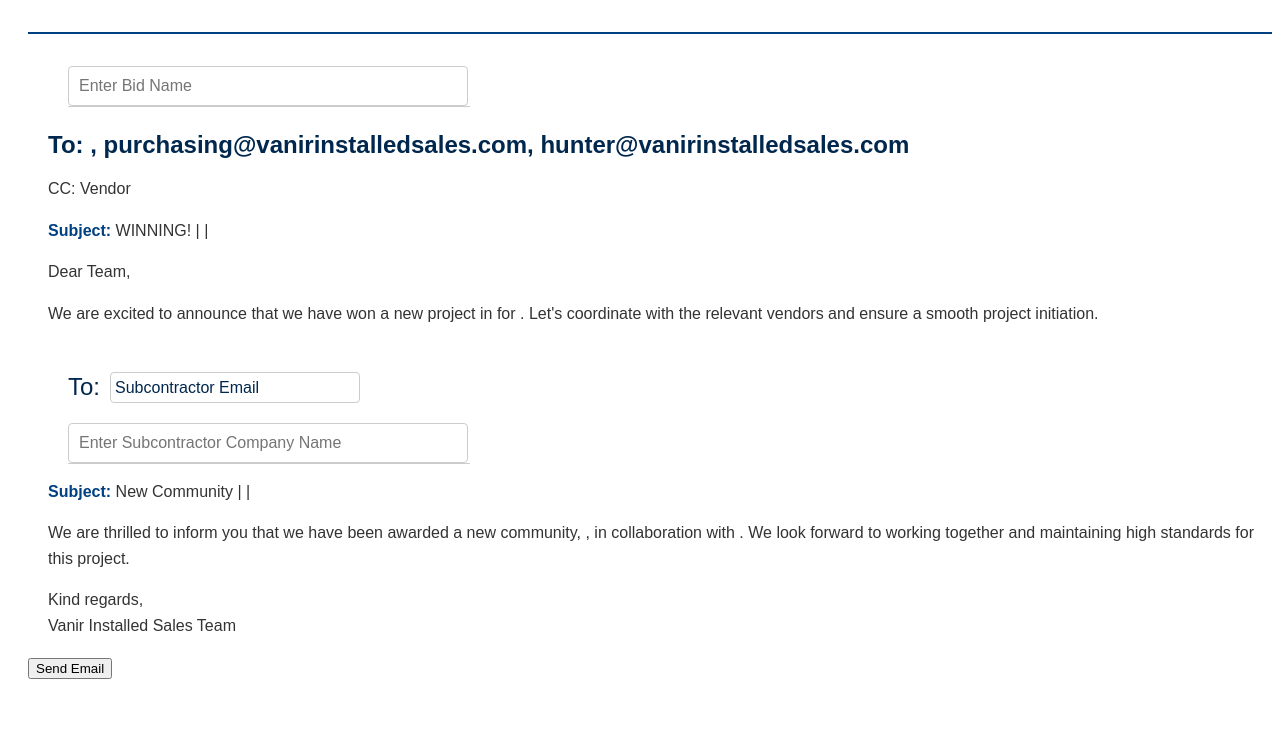
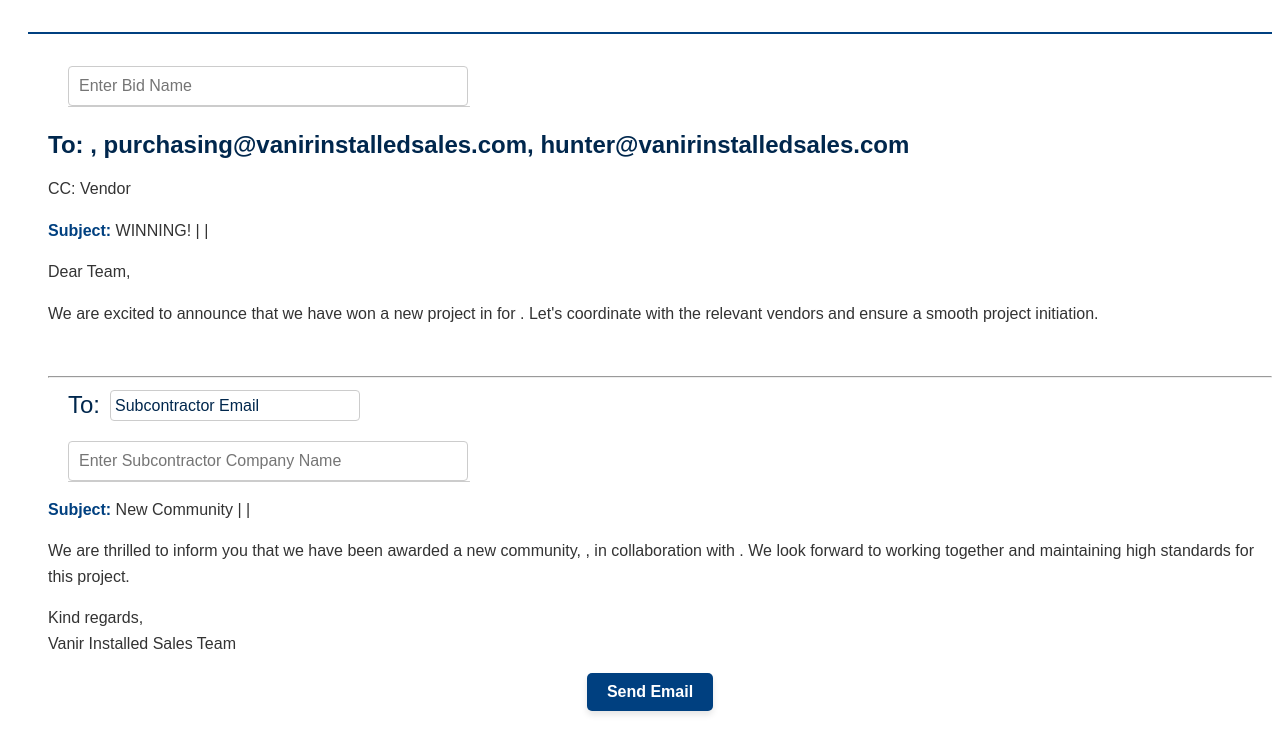
Before and after one commit to RichardMCGirt/winningemailtemplate, a plain HTML site: page index.html in a window 1280 px wide. Drawn offline with Linux system fonts and the light colour scheme; no server answers.

Commit message:
send email button

```diff
--- a/index.html
+++ b/index.html
@@ -12,7 +12,9 @@
         <!-- Email content will be populated here by JavaScript -->
     </div>
   <button id="sendEmailButton"></button>
+  <div id="sendEmailButtonContainer">
     <button id="sendEmailButton2">Send Email</button>
+</div>
 
     <script src="script.js"></script>
 </body>
--- a/script.js
+++ b/script.js
@@ -182,7 +182,7 @@
         <p><strong>Subject:</strong> WINNING! | <span class="subdivisionContainer"></span> | <span class="builderContainer"></span></p>
         <p>Dear Team,</p>
         <p>We are excited to announce that we have won a new project in <strong><span class="subdivisionContainer"></span></strong> for <strong><span class="builderContainer"></span></strong>. Let's coordinate with the relevant vendors and ensure a smooth project initiation.</p><br>
-
+        <hr>
 <div class="email-row">
     <h2>To:</h2>
     <h2 id="subcontractorEmailInput" class="autocomplete-input">Subcontractor Email</h2>
--- a/style.css
+++ b/style.css
@@ -153,3 +153,38 @@
     width: 0%;
     transition: width 0.3s;
 }
+
+/* Centering the button */
+#sendEmailButtonContainer {
+    display: flex;
+    justify-content: center;
+    align-items: center;
+}
+
+/* Button styling */
+#sendEmailButton2 {
+    background-color: #004080; /* Primary color */
+    color: #fff; /* Text color */
+    font-size: 1em;
+    font-weight: bold;
+    padding: 10px 20px;
+    border: none;
+    border-radius: 5px;
+    cursor: pointer;
+    transition: background-color 0.3s, transform 0.1s ease-in-out;
+    box-shadow: 0 4px 6px rgba(0, 0, 0, 0.1);
+}
+
+#sendEmailButton2:hover {
+    background-color: #00274d; /* Darker shade on hover */
+}
+
+#sendEmailButton2:active {
+    background-color: #003366;
+    transform: scale(0.98); /* Slight press effect */
+}
+
+#sendEmailButton2:focus {
+    outline: 2px solid #80bfff; /* Light blue outline for accessibility */
+    outline-offset: 2px;
+}
```
